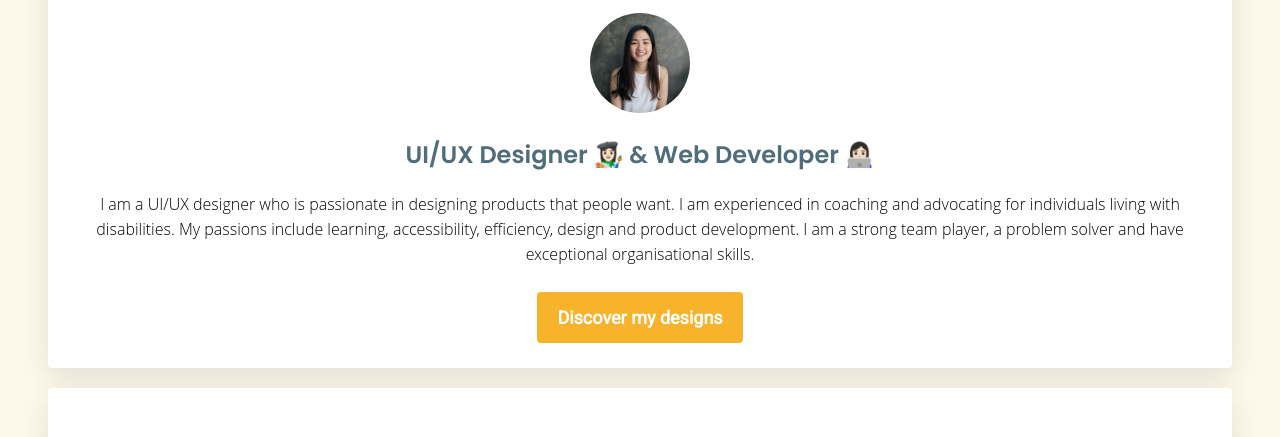
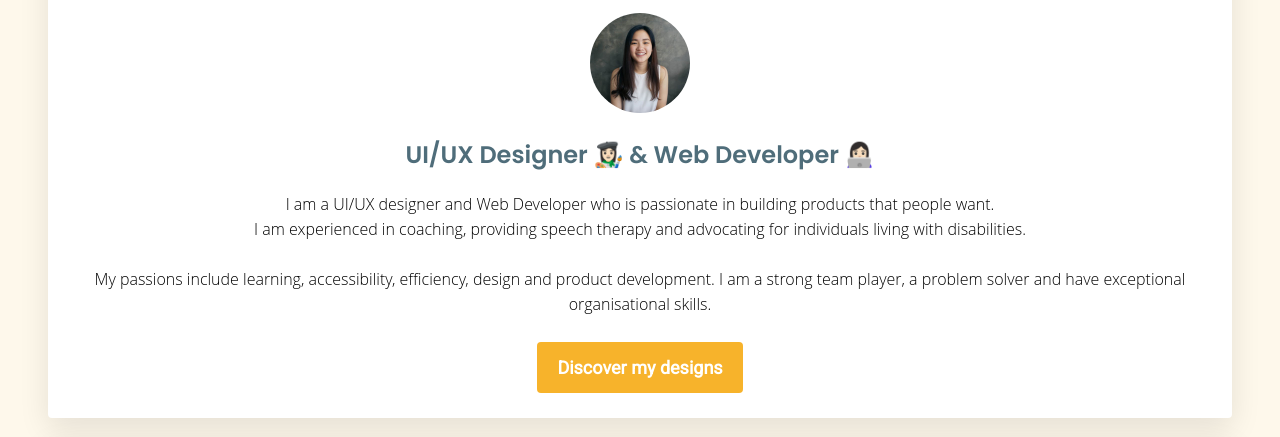
Before and after one commit to sharonsheah/profile, a plain HTML site: page index.html in a window 1280 px wide. Shown: the part 203-640 px from the top of the page. Drawn offline with Linux system fonts and the light colour scheme.

Commit message:
updated description

```diff
--- a/index.html
+++ b/index.html
@@ -14,10 +14,9 @@
       <h1>Hi, I'm Sharon!</h1>
       <img src="images/profile_picture.jpg" class="img-circle" alt="Sharon Sheah" width="100px">
       <h2>UI/UX Designer 👩🏻‍🎨 & Web Developer 👩🏻‍💻</h2>
-      <p>I am a UI/UX designer who is passionate in designing products that people want.
-        I am experienced in coaching and advocating for individuals living with disabilities.
-        My passions include learning, accessibility, efficiency, design and product development.
-        I am a strong team player, a problem solver and have exceptional organisational skills.</p>
+      <p>I am a UI/UX designer and Web Developer who is passionate in building products that people want.
+      <br>I am experienced in coaching, providing speech therapy and advocating for individuals living with
+      disabilities.</br><br>My passions include learning, accessibility, efficiency, design and product development. I am a strong team player, a problem solver and have exceptional organisational skills.</br></p>
       <a href="https://sharonsheah.myportfolio.com/work" target="_blank" class="btn-yellow">Discover my designs</a>
     </div>
     <div class="card-white">
```
